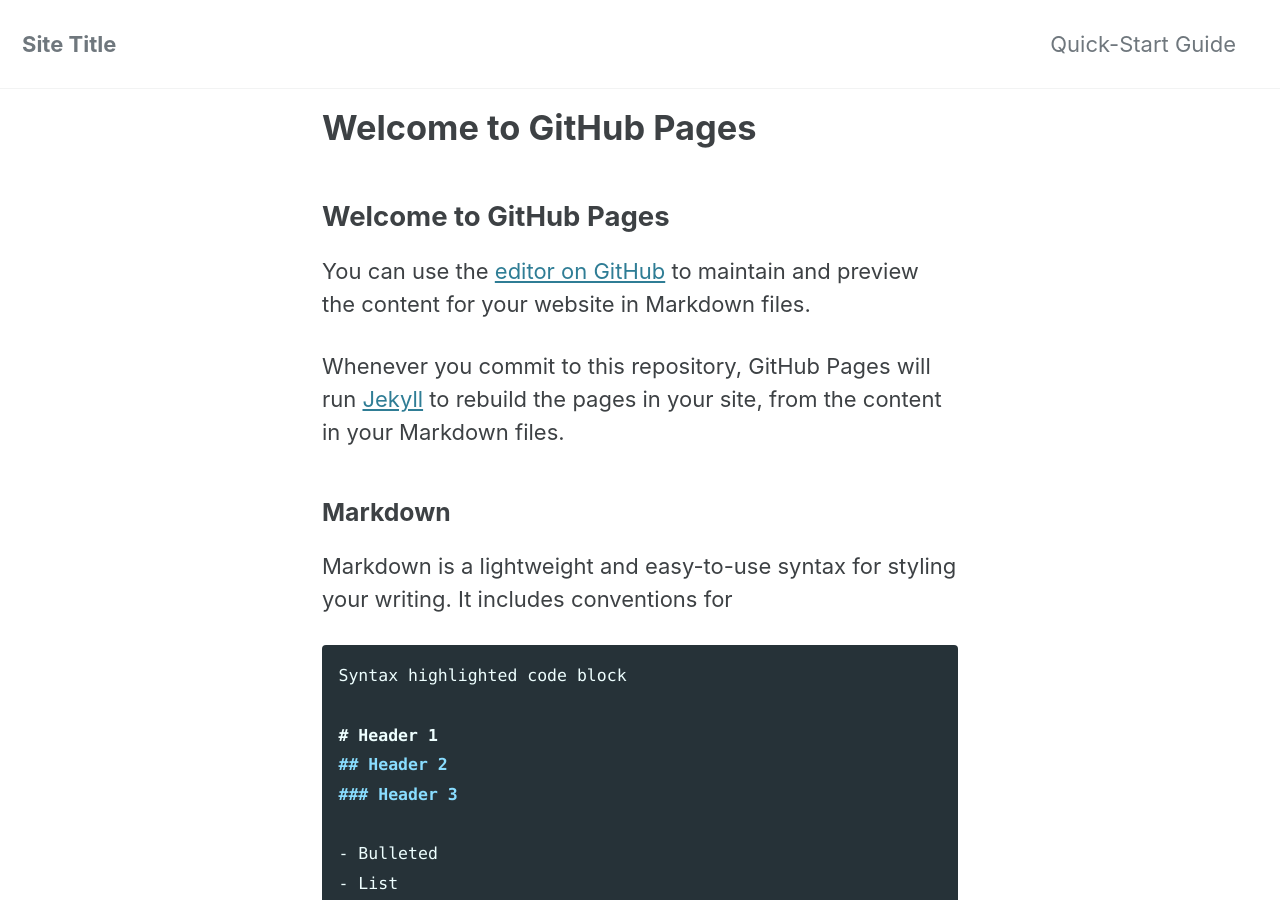
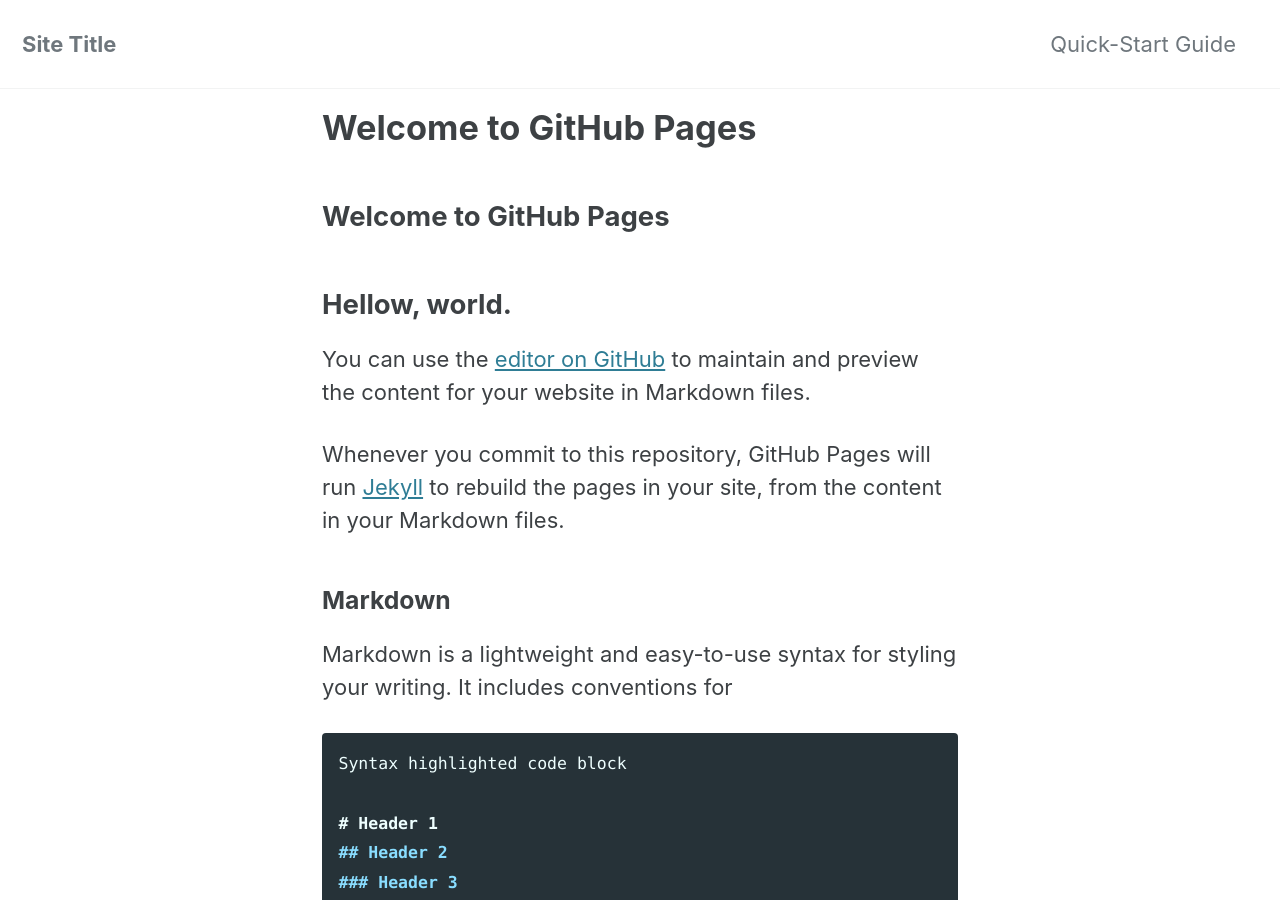
Before and after one commit to JoYoungHun/capstone-2021-2, a Jekyll site: the page built from index.md, in a window 1280 px wide and 900 px high. Built offline with Jekyll 4.4.1, drawn with Linux system fonts in a browser that asks for light colours; cached includes are drawn as plain includes; our own code applies the rules of GitHub Pages for plain Markdown files; the list of posts is cut into pages by our own code.

Commit message:
github page test

```diff
--- a/index.md
+++ b/index.md
@@ -1,4 +1,5 @@
 ## Welcome to GitHub Pages
+## Hellow, world.
 
 You can use the [editor on GitHub](https://github.com/kookmin-sw/cap-template/edit/master/index.md) to maintain and preview the content for your website in Markdown files.
 
```
